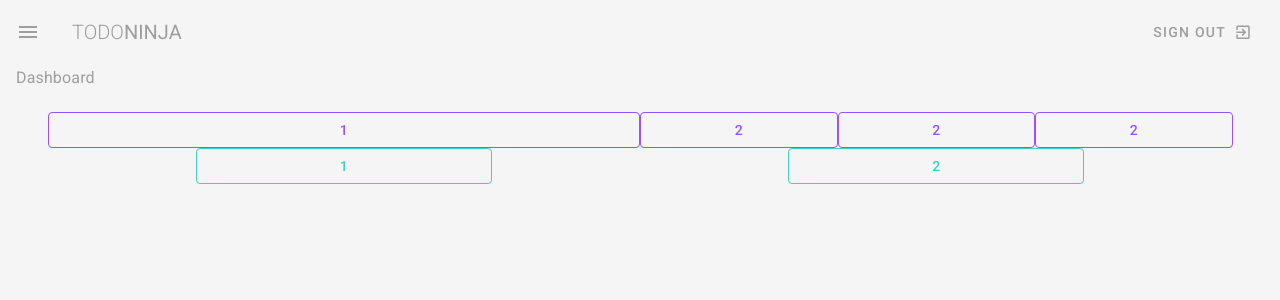
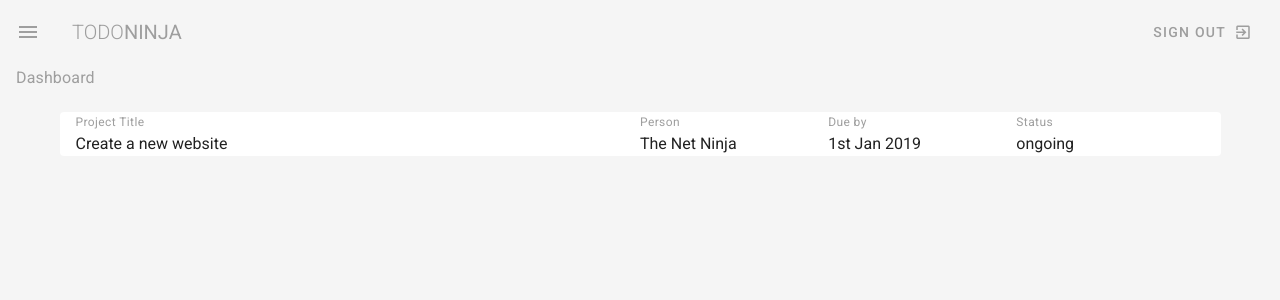
Before and after one commit to sai-myne/Vuetify, a Vue app: page / in a window 1280 px wide. Shown: the top 300 px of the page. Built offline with nearby package versions, Linux system fonts and the light colour scheme.

Commit message:
Grid System part 2

```diff
--- a/src/views/Dashboard.vue
+++ b/src/views/Dashboard.vue
@@ -4,29 +4,26 @@
 
     <v-container class="my-5">
 
-      <v-layout row wrap>
+      <v-card flat class="pa3">
+        <v-layout row wrap class="mx-4">
           <v-flex xs12 md6>
-          <v-btn outlined block color="primary">1</v-btn>
+            <div class="caption grey--text">Project Title</div>
+            <div>Create a new website</div>
           </v-flex>
-        <v-flex xs4 md2>
-          <v-btn outlined block color="primary">2</v-btn>
+          <v-flex xs6 sm4 md2>
+            <div class="caption grey--text">Person</div>
+            <div>The Net Ninja</div>
           </v-flex>
-        <v-flex xs4 md2>
-          <v-btn outlined block color="primary">2</v-btn>
+          <v-flex xs6 sm4 md2>
+            <div class="caption grey--text">Due by</div>
+            <div>1st Jan 2019</div>
           </v-flex>
-        <v-flex xs4 md2>
-          <v-btn outlined block color="primary">2</v-btn>
+          <v-flex xs2 sm4 md2>
+            <div class="caption grey--text">Status</div>
+            <div>ongoing</div>
           </v-flex>
         </v-layout>
-
-      <v-layout row wrap justify-space-around>
-        <v-flex xs4 md3>
-          <v-btn outlined block color="success">1</v-btn>
-        </v-flex>
-        <v-flex xs4 md3>
-          <v-btn outlined block color="success">2</v-btn>
-        </v-flex>
-      </v-layout>
+      </v-card>
 
     </v-container>
   </div>
@@ -36,6 +33,10 @@
 // @ is an alias to /src
 
 export default {
+  data(){
+    return {
 
     }
+  }
+}
 </script>
```
Lines whose indentation alone changed are shown as unchanged.
